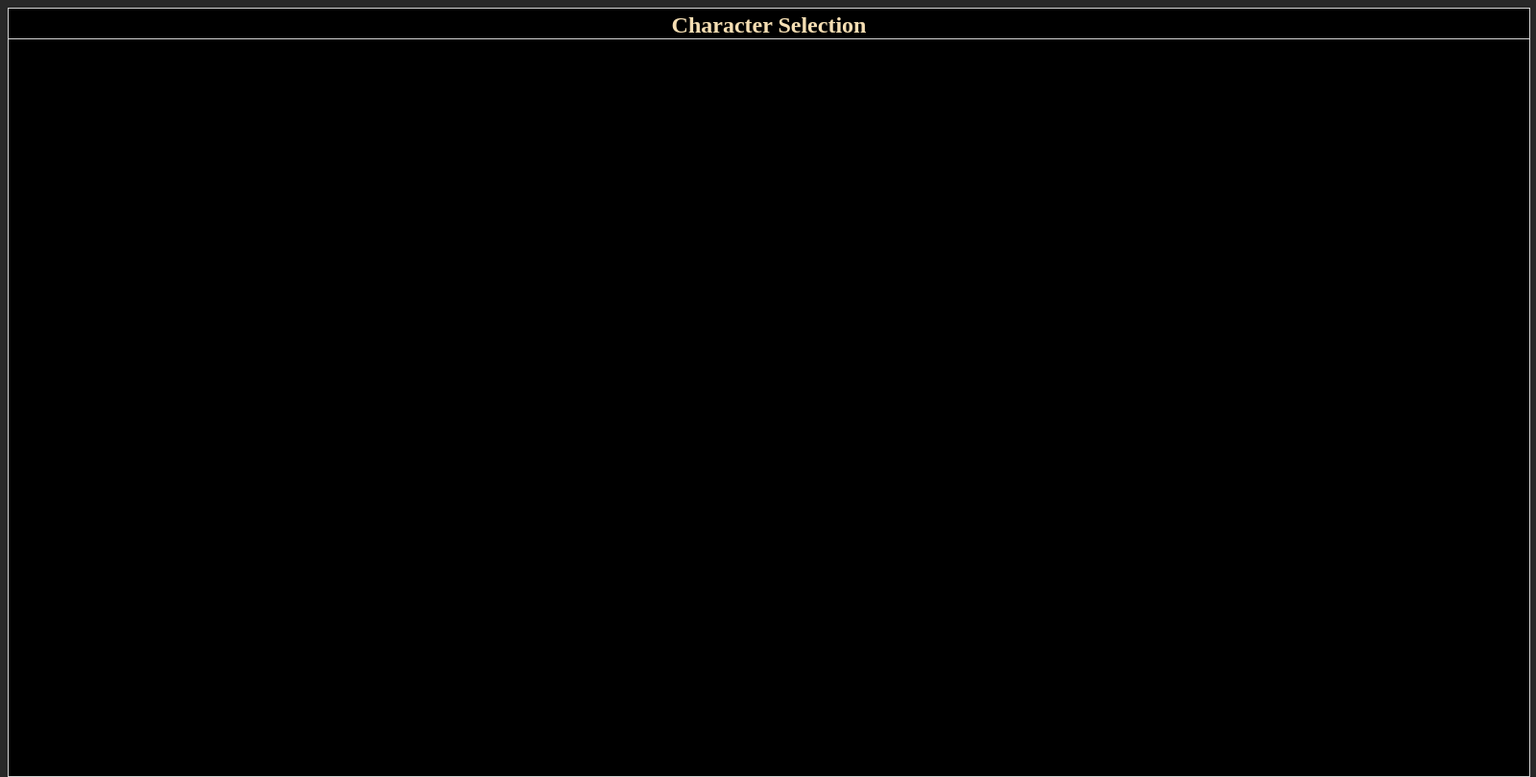
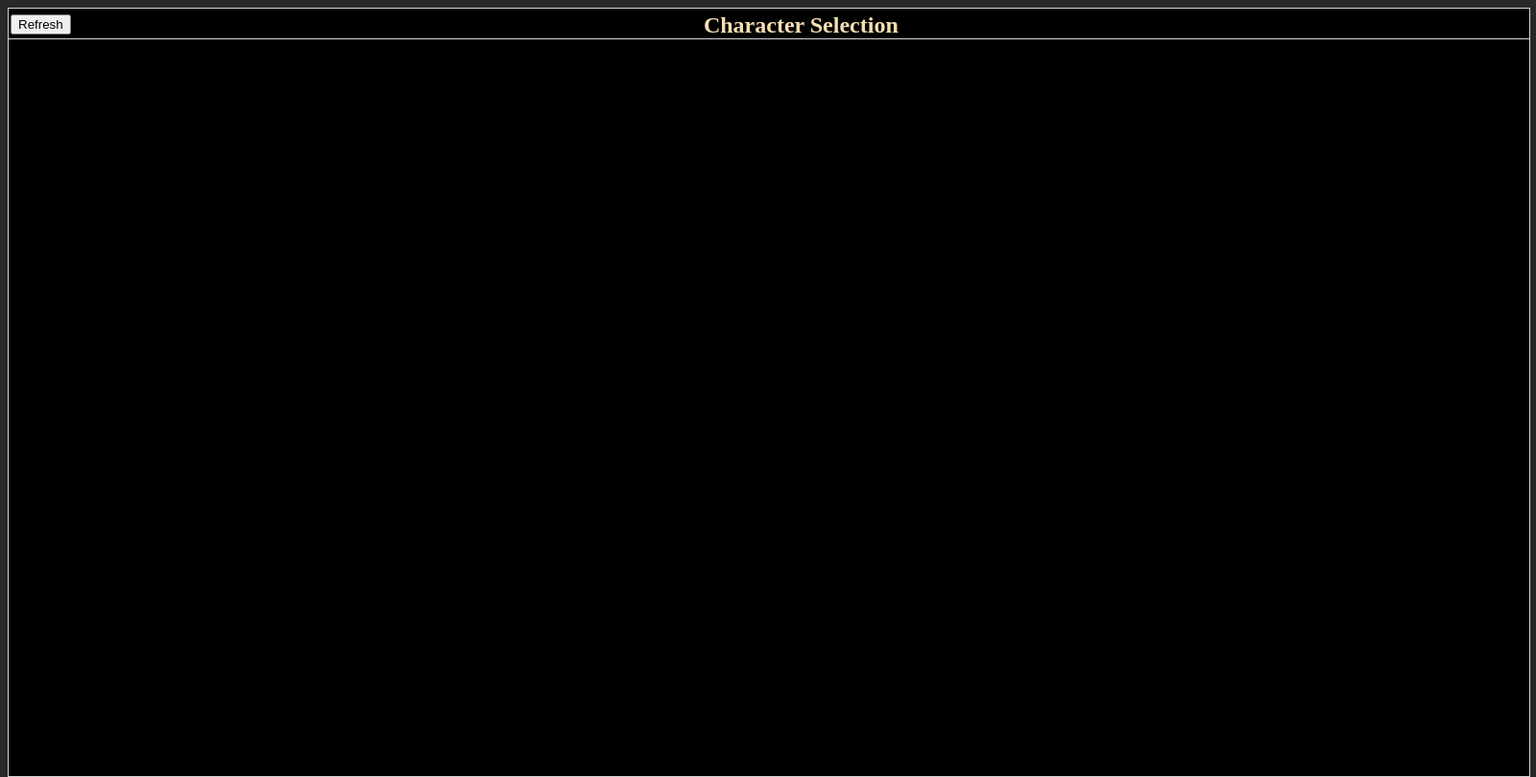
Before and after one commit to AbAeterno8445/astoniav2-jsclient, an Electron app: page index.html in a window 1600 px wide. Shown: the whole page at 96% size. Drawn offline with Linux system fonts and the light colour scheme; no server answers.

Commit message:
Character selection refresh button

```diff
--- a/index.html
+++ b/index.html
@@ -17,7 +17,10 @@
     <div id="div-loginscreen" style="height: 100%;">
         <!-- Character choosing div -->
         <div id="div-selectchar-main">
-            <h2 id="h2-selectchar-title">Character Selection</h2>
+            <h2 id="h2-selectchar-title">
+                Character Selection
+                <button id="but-refresh-charselect" style="float: left; margin: 2px;">Refresh</button>
+            </h2>
             <div id="div-selectchar"></div>
         </div>
 
--- a/scripts_rend/login.js
+++ b/scripts_rend/login.js
@@ -140,6 +140,9 @@ class LoginHandler {
         };
         tmp_chardiv.appendChild(tmp_selbutton);
 
+        var tmp_refresh_button = document.getElementById('but-refresh-charselect');
+        tmp_refresh_button.onclick = () => this.updateCharSelect();
+
         return tmp_chardiv;
     }
 
```
